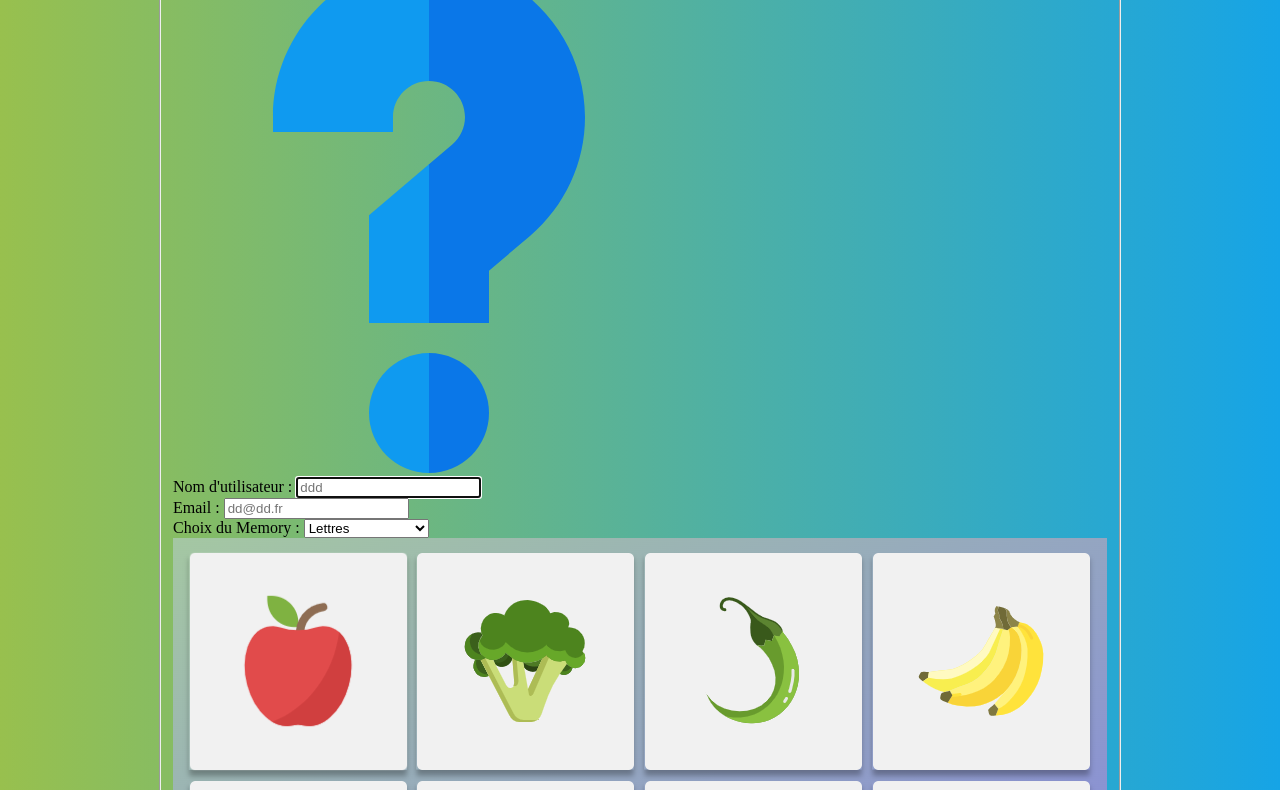
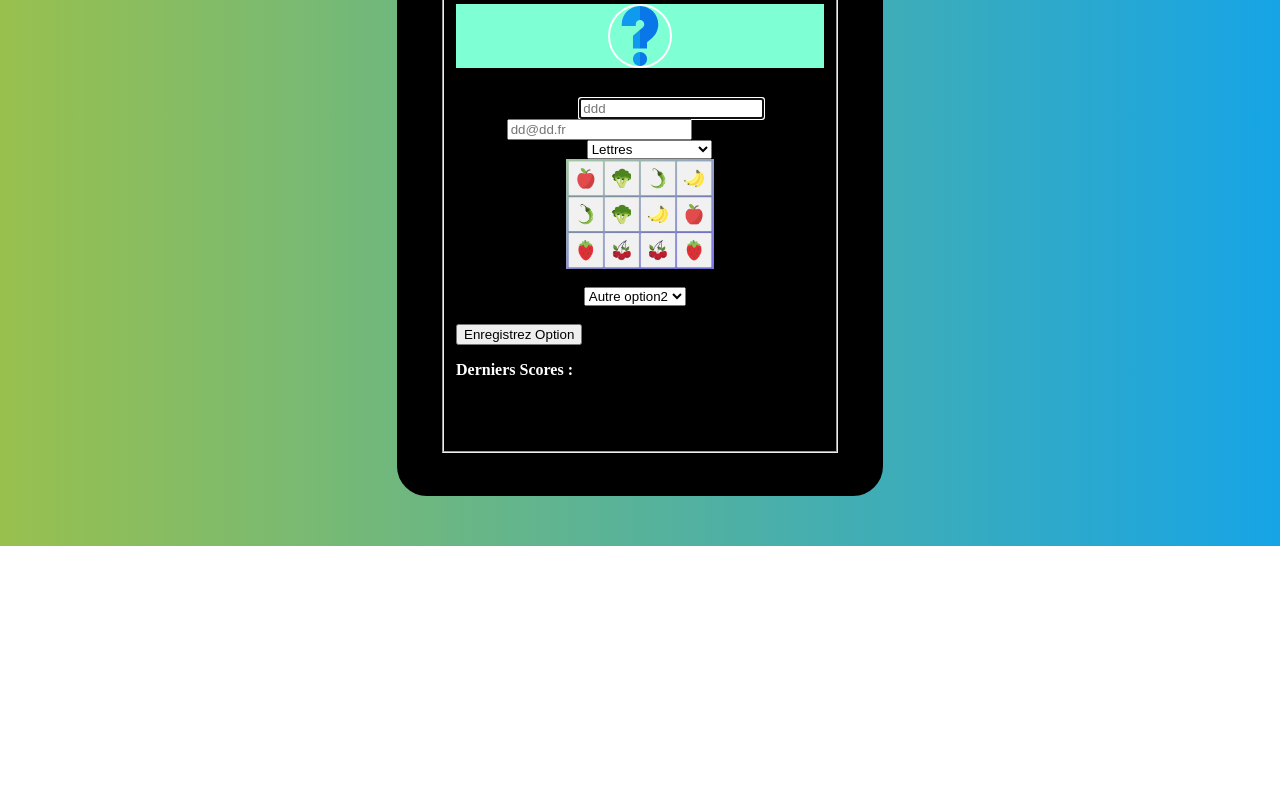
Before and after one commit to leonardoEni/Eni-Memory-Leo, a plain HTML site: page profil.html in a window 1280 px wide. Shown: the part 391-1181 px from the top of the page. After the commit the page ends 937 px from the top, so only its background shows below. Drawn offline with Linux system fonts and the light colour scheme.

Commit message:
ID 20 Accueil Menu : fonctionnel entre les pages.

```diff
--- a/profil.html
+++ b/profil.html
@@ -6,6 +6,8 @@
     <link rel="stylesheet" href="style.css">
     <title>Profil</title>
 </head>
+
+
 <body>
     <h1>ENI -<strong>MEMORY</strong>- Profil</h1>
 
@@ -19,15 +21,15 @@
         </ul>
     </nav>
 
-
-    <section>
+    <section id="blocCentralProfil">
 
         <article id="inscription-form">
 
             <fieldset>
                 <h2>Profil</h2>
-                    <img src="ressources\question.svg" alt="point d'interrogation">
-
+                <div id="questionProfil">
+                    <img id="logoInterrogation" src="ressources\question.svg" alt="point d'interrogation">
+                </div>
 
                 <form action="" method="post">
                     <label for="nom">Nom d'utilisateur :</label>
@@ -63,9 +65,9 @@
                     <br />
 
 
-
-                        <image src="ressources\memory-legume\memory_detail.png" alt="Image du tebleau à choisir"/>
-
+                    <div id="parentImage">
+                     <image id="imageMemory" src="ressources\memory-legume\memory_detail.png"  alt="Image du tebleau à choisir"/>
+                    </div>
 
                     <br />
 
--- a/style.css
+++ b/style.css
@@ -7,11 +7,9 @@ body{
     flex-direction: column;
     justify-content: center;
     align-items: center;
-
 }
 
 h1{
-
     width: 45%;
     margin-top: 20px;
     margin-bottom: 0px;
@@ -58,7 +56,7 @@ a{
 
 
 
-/* carré noir */
+/* carré noir Accueil*/
 
 #blocCentral{
 
@@ -88,7 +86,6 @@ a{
 }
 
 
-
 h2{
     color: white;
 
@@ -112,3 +109,37 @@ p{
 
     /*background-color: rgb(89, 15, 207);*/
 }
+
+/* carré noir Profil */
+
+#blocCentralProfil{
+
+    align-items: center;
+
+    background-color: black;
+    width: 400px;
+    height: auto;
+    margin: 0;
+    padding: 40px;
+    border: solid,black;
+    border-radius: 30px;
+}
+
+
+#questionProfil{
+    width: 100%;
+    height: 100%;
+    margin-bottom: 30px;
+    display: flex;
+    justify-content: center;
+
+    background-color: aquamarine;
+
+}
+
+#logoInterrogation{
+     width: 60px;  /* Largeur fixe */
+     height: auto;
+     border: solid, rgb(255, 255, 255), 2px;
+     border-radius: 50%;
+}
```
Also changed, not shown: connexion.html (+2 -0 lines), index.html (+0 -4 lines), inscription.html (+4 -5 lines), jouer.html (+3 -1 lines). Lines whose indentation alone changed are shown as unchanged.
